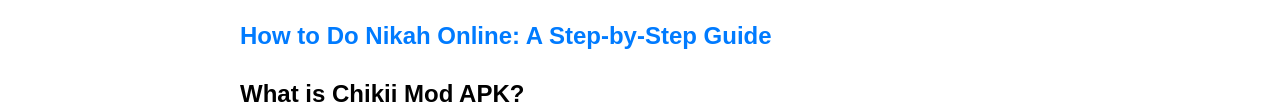
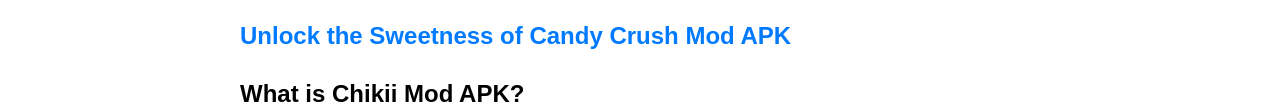
Before and after one commit to itspaulnewman/apkskeed, a plain HTML site: page index.html in a window 1280 px wide. Shown: the part 787-899 px from the top of the page. Drawn offline with Linux system fonts and the light colour scheme.

Commit message:
Update index.html

```diff
--- a/index.html
+++ b/index.html
@@ -58,7 +58,7 @@
  <img src="https://i.postimg.cc/CLmB5tML/1-5.jpg" alt="apkskeeda.jpg" style="max-width: 100%; height: auto;">
 </div>
 
-<h2> <a href="https://lexlawfirm.vercel.app/">How to Do Nikah Online: A Step-by-Step Guide</a></h2>
+<h2> <a href="https://apkkeed.vercel.app/">Unlock the Sweetness of Candy Crush Mod APK</a></h2>
 
 
 <h2 class="mb-2 mt-6 text-lg first:mt-3">What is Chikii Mod APK?</h2>
```
